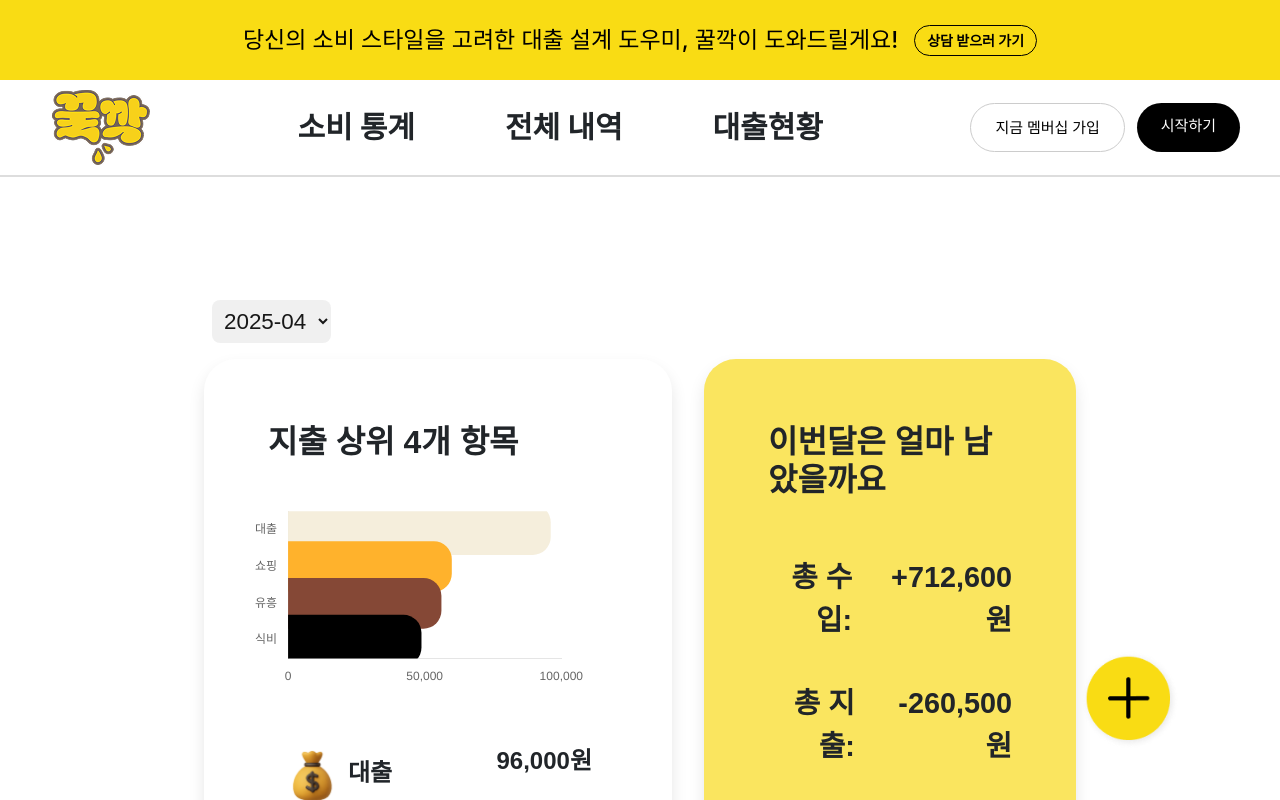
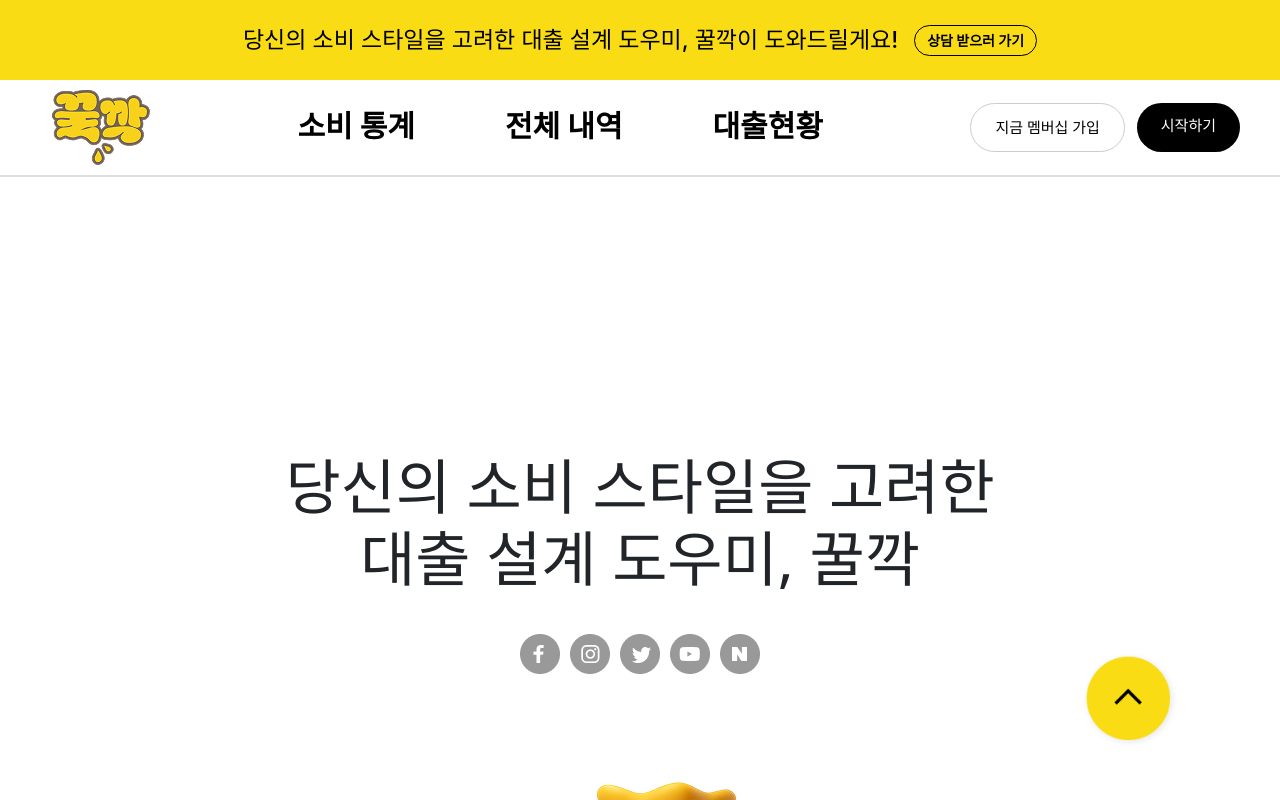
Before and after one commit to hellozo0/Gulp, a Vue app in the folder gulp-web/: page / in a window 1280 px wide. Shown: the top 800 px of the page. Built offline with nearby package versions, Linux system fonts and the light colour scheme; data requests are answered from the project's data file; what v-calendar would draw is missing.

Commit message:
fix : 라우터 연결 문제 해결

```diff
--- a/gulp-web/db.json
+++ b/gulp-web/db.json
@@ -1260,17 +1260,6 @@
     },
     {
       "userId": "1",
-      "budgetId": "118",
-      "date": "2025-04-11",
-      "type": "income",
-      "money": "69900",
-      "category": "급여",
-      "memo": "급여 관련 거래입니다.",
-      "emotion": "행복",
-      "id": "a118"
-    },
-    {
-      "userId": "1",
       "budgetId": "119",
       "date": "2025-04-11",
       "type": "income",
@@ -1290,6 +1279,17 @@
       "memo": "대출 관련 거래입니다.",
       "emotion": "행복",
       "id": "a120"
+    },
+    {
+      "id": "5zsi5i",
+      "userId": "1",
+      "budgetId": "kk97pl",
+      "date": "2025-04-09",
+      "type": "income",
+      "money": "123456",
+      "category": "용돈",
+      "memo": "용돈을 받았어요",
+      "emotion": "행복"
     }
   ]
 }
--- a/gulp-web/src/components/Navbar.vue
+++ b/gulp-web/src/components/Navbar.vue
@@ -2,13 +2,20 @@
   <div class="navbar">
     <div class="inner">
       <!-- 로고 -->
-      <router-link to="/onboarding">
+      <router-link to="/">
         <img src="../assets/images/logo_header.png" class="logo" alt="꿀깍" />
       </router-link>
 
       <!-- 메뉴 -->
       <div class="menu">
-        <template v-if="isLoggedIn">
+        <a @click="handleNav('/statistic')" :class="linkClass('/statistic')"
+          >소비 통계</a
+        >
+        <a @click="handleNav('/history')" :class="linkClass('/history')"
+          >전체 내역</a
+        >
+        <a @click="handleNav('/loan')" :class="linkClass('/loan')">대출현황</a>
+        <!-- <template v-if="isLoggedIn">
           <RouterLink to="/" :class="linkClass('/')">소비 통계</RouterLink>
           <RouterLink to="/history" :class="linkClass('/history')"
             >전체 내역</RouterLink
@@ -18,10 +25,16 @@
           >
         </template>
         <template v-else>
-          <span class="menu disabled">소비 통계</span>
-          <span class="menu disabled">전체 내역</span>
-          <span class="menu disabled">대출현황</span>
-        </template>
+          <RouterLink to="/landing" :class="linkClass('/landing')"
+            >소비 통계</RouterLink
+          >
+          <RouterLink to="/landing" :class="linkClass('/landing')"
+            >전체 내역</RouterLink
+          >
+          <RouterLink to="/landing" :class="linkClass('/landing')"
+            >대출현황</RouterLink
+          >
+        </template> -->
       </div>
 
       <!-- 버튼 영역 -->
@@ -48,11 +61,13 @@
 </template>
 
 <script setup>
+import { useRouter } from 'vue-router';
 import { useRoute } from 'vue-router';
 import { useUserStore } from '@/stores/user.js';
 import { storeToRefs } from 'pinia';
 import { onMounted } from 'vue';
 
+const router = useRouter();
 const route = useRoute();
 const userStore = useUserStore();
 const { isLoggedIn, nickname, id } = storeToRefs(userStore);
@@ -60,6 +75,14 @@ const { isLoggedIn, nickname, id } = storeToRefs(userStore);
 onMounted(() => {
   userStore.loadUser(); // 새로고침해도 상태 유지
 });
+
+function handleNav(path) {
+  if (isLoggedIn.value) {
+    router.push(path);
+  } else {
+    router.push('/landing');
+  }
+}
 
 const linkClass = (path) => {
   return route.path === path ? 'nav-link active' : 'nav-link';
--- a/gulp-web/src/pages/History.vue
+++ b/gulp-web/src/pages/History.vue
@@ -247,7 +247,9 @@
 </template>
 
 <script setup>
-import { ref, onMounted } from 'vue';
+import { ref, onMounted, watch } from 'vue';
+import { useRoute } from 'vue-router';
+
 import happy from '@/assets/images/happy.png';
 import excited from '@/assets/images/excited.png';
 import stress from '@/assets/images/stress.png';
@@ -267,7 +269,7 @@ const showQuickCreate = ref(false);
 const toggleQuickCreate = () => {
   showQuickCreate.value = !showQuickCreate.value;
 };
-
+const route = useRoute();
 const budgetStore = useBudgetStore();
 const isOpen = ref(false);
 const selectedPeriod = ref('일별');
@@ -316,6 +318,13 @@ const toggleSelectedDate = () => {
 onMounted(() => {
   budgetStore.fetchBudgetByDate(); // 데이터 로드
 });
+
+watch(
+  () => route.fullPath,
+  () => {
+    budgetStore.fetchBudgetByDate();
+  }
+);
 const hoveredDate = ref('');
 
 function getItemsForDate(date) {
--- a/gulp-web/src/pages/Login.vue
+++ b/gulp-web/src/pages/Login.vue
@@ -58,7 +58,7 @@ const login = async () => {
     localStorage.setItem('user', JSON.stringify(user));
     userStore.login(user);
 
-    router.push('/'); // 홈으로 이동
+    router.push('/home'); // 홈으로 이동
   } else {
     alert('아이디 또는 비밀번호가 틀렸습니다.');
   }
--- a/gulp-web/src/router/index.js
+++ b/gulp-web/src/router/index.js
@@ -15,7 +15,7 @@ const router = createRouter({
     //📌 페이지 추가될때 마다 이곳에 라우터연결 해주세요!
     //📌 export default를 통해 pages/components들의 컴포넌트명 지정해주는거 잊지 말아주세요!
     {
-      path: '/',
+      path: '/home',
       name: 'home',
       component: Home,
     },
@@ -30,7 +30,7 @@ const router = createRouter({
       component: Loan,
     },
     {
-      path: '/onboarding',
+      path: '/',
       name: 'onBoarding',
       component: OnBoarding,
     },
@@ -60,6 +60,9 @@ const router = createRouter({
       component: MyPageEdit,
     },
   ],
+  scrollBehavior(to, from, savedPosition) {
+    return { top: 0 }; // 항상 맨 위로 스크롤
+  },
 });
 
 export default router;
```
